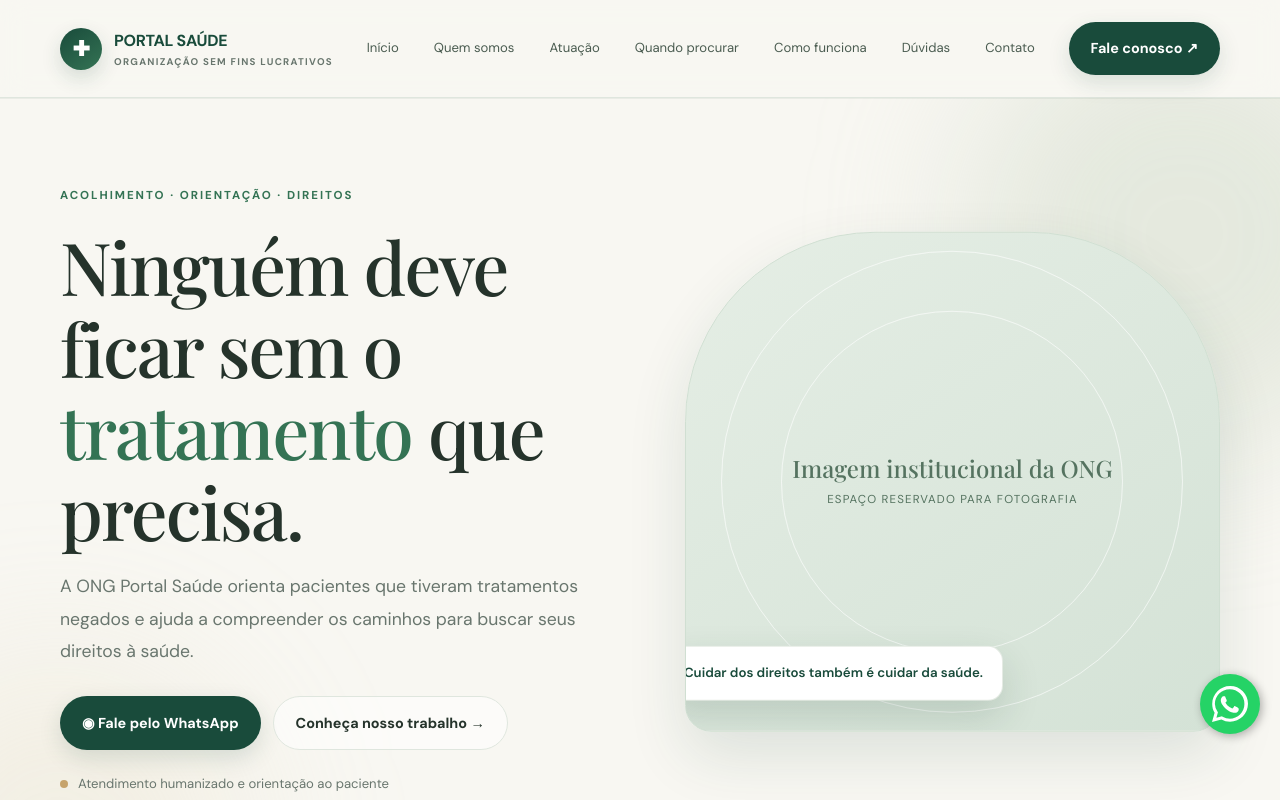
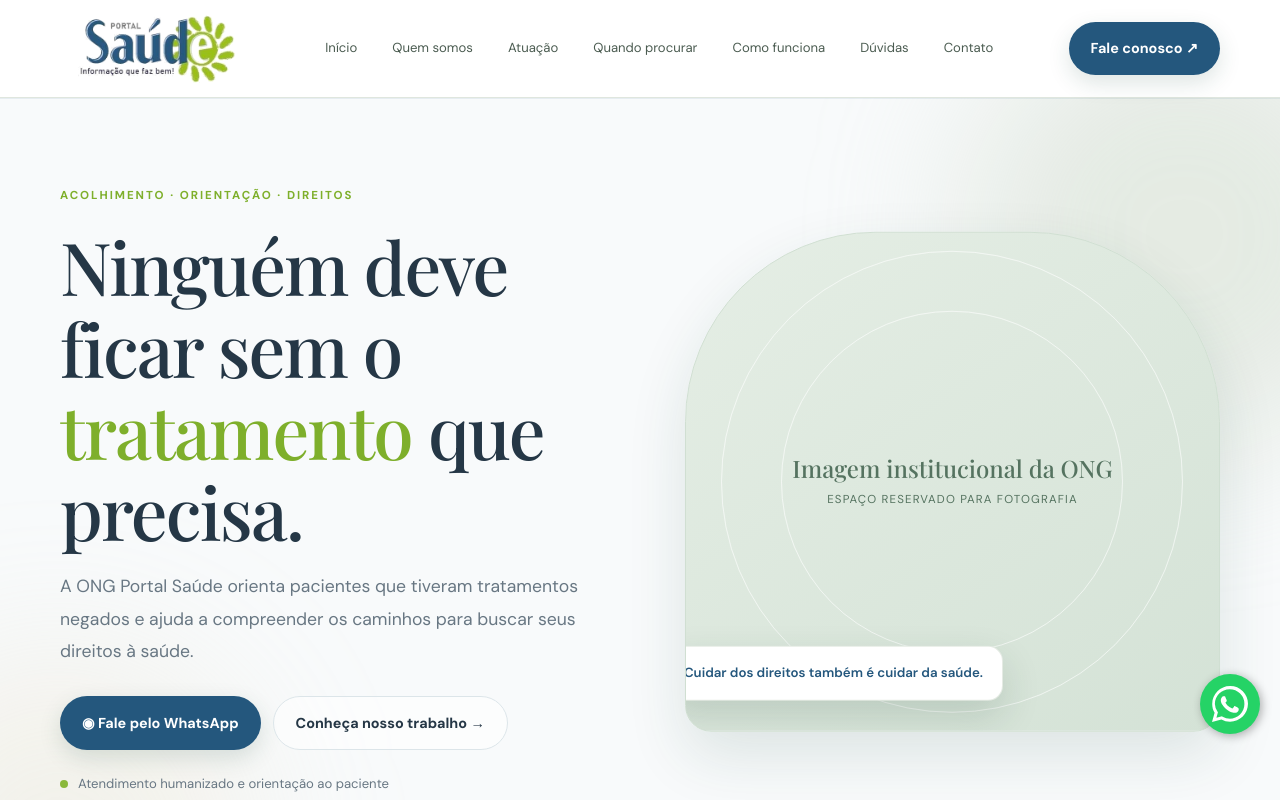
Before and after one commit to jeffersoninsanos-oss/ong-portal-saude, a plain HTML site: page index.html in a window 1280 px wide. Shown: the top 800 px of the page. Drawn offline with nearby package versions, Linux system fonts and the light colour scheme.

Commit message:
Adiciona logotipo oficial e aplica paleta azul e verde da ONG

```diff
--- a/index.html
+++ b/index.html
@@ -6,9 +6,9 @@
 <link rel="preconnect" href="https://fonts.googleapis.com"><link rel="preconnect" href="https://fonts.gstatic.com" crossorigin>
 <link href="https://fonts.googleapis.com/css2?family=DM+Sans:wght@400;500;600;700&family=Playfair+Display:wght@400;500;600&display=swap" rel="stylesheet">
 <style>
-:root{--forest:#194b3b;--leaf:#347354;--sage:#eaf1e9;--cream:#f8f7f2;--ink:#25332b;--muted:#69766e;--line:#dfe6de;--gold:#c6a36b;--serif:'Playfair Display',Georgia,serif;--sans:'DM Sans',Arial,sans-serif}
+:root{--forest:#24577d;--leaf:#7eaf2b;--sage:#edf4e5;--cream:#f8fafb;--ink:#253746;--muted:#687783;--line:#dce5e9;--gold:#8ab83b;--serif:'Playfair Display',Georgia,serif;--sans:'DM Sans',Arial,sans-serif}
 *{box-sizing:border-box}html{scroll-behavior:smooth;scroll-padding-top:90px}body{margin:0;background:var(--cream);color:var(--ink);font-family:var(--sans);line-height:1.7}a{color:inherit;text-decoration:none}.wrap{width:min(1160px,calc(100% - 44px));margin:auto}h1,h2,h3{font-family:var(--serif);font-weight:500;line-height:1.12;letter-spacing:-.025em;margin:0}h1{font-size:clamp(2.8rem,5.7vw,5.2rem)}h2{font-size:clamp(2.2rem,4.2vw,3.5rem)}h3{font-size:1.55rem}p{color:var(--muted);margin:14px 0}.eyebrow{color:var(--leaf);font-size:.72rem;font-weight:700;letter-spacing:.17em;text-transform:uppercase}.btn{display:inline-flex;align-items:center;justify-content:center;gap:9px;padding:14px 22px;border-radius:999px;font-size:.9rem;font-weight:700;transition:.25s}.primary{background:var(--forest);color:white;box-shadow:0 8px 22px #194b3b25}.primary:hover{background:var(--leaf);transform:translateY(-2px)}.outline{border:1px solid var(--line);background:#fff8}.outline:hover{border-color:var(--leaf);color:var(--leaf)}
-header{height:82px;position:sticky;top:0;z-index:20;background:#f8f7f2ed;backdrop-filter:blur(14px);border-bottom:1px solid #dfe6de}.nav{height:100%;display:flex;align-items:center;justify-content:space-between;gap:22px}.brand{display:flex;align-items:center;gap:12px;color:var(--forest);font-weight:700;letter-spacing:-.02em}.brand-icon{width:42px;height:42px;border-radius:14px;background:var(--forest);color:white;display:grid;place-items:center;font-size:1.3rem}.brand small{display:block;font-size:.61rem;letter-spacing:.13em;text-transform:uppercase;color:var(--muted)}.links{display:flex;gap:26px;align-items:center;font-size:.86rem;color:#4b5c51}.links a:hover{color:var(--leaf)}.menu{display:none;background:none;border:0;color:var(--forest);font-size:1.6rem}
+header{height:82px;position:sticky;top:0;z-index:20;background:#f8f7f2ed;backdrop-filter:blur(14px);border-bottom:1px solid #dfe6de}.nav{height:100%;display:flex;align-items:center;justify-content:space-between;gap:22px}.brand{display:flex;align-items:center;gap:12px;color:var(--forest);font-weight:700;letter-spacing:-.02em}.brand-logo{display:block;width:190px;height:auto;max-height:76px;object-fit:contain}.brand-icon{width:42px;height:42px;border-radius:14px;background:var(--forest);color:white;display:grid;place-items:center;font-size:1.3rem}.brand small{display:block;font-size:.61rem;letter-spacing:.13em;text-transform:uppercase;color:var(--muted)}.links{display:flex;gap:26px;align-items:center;font-size:.86rem;color:#4b5c51}.links a:hover{color:var(--leaf)}.menu{display:none;background:none;border:0;color:var(--forest);font-size:1.6rem}
 .hero{padding:74px 0 84px;overflow:hidden}.hero-grid{display:grid;grid-template-columns:1.02fr .98fr;gap:68px;align-items:center}.hero-copy{max-width:600px}.hero h1{margin:18px 0}.hero h1 em{font-style:normal;color:var(--leaf)}.hero-copy>p{font-size:1.1rem;max-width:540px;line-height:1.85}.actions{display:flex;flex-wrap:wrap;gap:12px;margin-top:28px}.note{display:flex;align-items:center;gap:10px;margin-top:23px;font-size:.82rem;color:var(--muted)}.note i{width:8px;height:8px;border-radius:50%;background:var(--gold)}.photo-slot{min-height:500px;border-radius:190px 190px 26px 26px;background:linear-gradient(145deg,#e5eee5,#d4e2d6);border:1px solid #d0dfd2;display:grid;place-items:center;position:relative;overflow:hidden}.photo-slot:before,.photo-slot:after{content:"";position:absolute;border:1px solid #ffffff9c;border-radius:50%;width:340px;height:340px}.photo-slot:after{width:450px;height:450px}.slot-label{position:relative;z-index:1;text-align:center;color:#557360;padding:25px}.slot-label b{display:block;font:500 1.5rem var(--serif)}.slot-label small{font-size:.72rem;letter-spacing:.1em;text-transform:uppercase}.float-label{position:absolute;z-index:2;bottom:30px;left:-22px;background:white;border-radius:15px;padding:15px 19px;box-shadow:0 12px 30px #193e2b20;color:var(--forest);font-size:.83rem;font-weight:600}
 .band{background:var(--forest);color:white;padding:22px 0}.band-inner{display:flex;justify-content:center;gap:clamp(22px,6vw,80px);flex-wrap:wrap}.band span{font-size:.88rem;color:#ffffffdf}.band b{color:#e2c48e;margin-right:8px}
 section{padding:92px 0}.head{max-width:680px;margin:0 auto 46px;text-align:center}.head p{font-size:1rem}.cards{display:grid;grid-template-columns:repeat(3,1fr);gap:22px}.card{padding:28px;border:1px solid var(--line);background:white;border-radius:20px;transition:.3s}.card:hover{transform:translateY(-6px);box-shadow:0 18px 38px #194b3b16;border-color:#b9cebd}.ico{width:48px;height:48px;border-radius:15px;background:var(--sage);color:var(--forest);display:grid;place-items:center;font-size:1.3rem;margin-bottom:20px}.card p{font-size:.91rem;margin-bottom:0}
@@ -22,13 +22,13 @@ section{padding:92px 0}.head{max-width:680px;margin:0 auto 46px;text-align:cente
 .cta{padding:0 0 92px}.cta-panel{background:var(--forest);border-radius:28px;text-align:center;color:white;padding:62px 28px}.cta-panel h2{max-width:720px;margin:12px auto 16px}.cta-panel p{color:#ffffffc8;max-width:620px;margin:0 auto 26px}.cta-panel .eyebrow{color:#e2c48e}.cta-panel .btn{background:white;color:var(--forest)}
 footer{background:#172f26;color:white;padding:52px 0 22px}.foot-grid{display:grid;grid-template-columns:1.3fr 1fr 1fr;gap:38px}.foot-grid h3{font:700 .86rem var(--sans);letter-spacing:.1em;text-transform:uppercase}.foot-grid p,.foot-grid a{font-size:.88rem;color:#ffffffad}.foot-grid a:hover{color:white}.foot-bottom{border-top:1px solid #ffffff25;margin-top:34px;padding-top:18px;display:flex;justify-content:space-between;gap:18px;flex-wrap:wrap;font-size:.78rem;color:#ffffff80}.whats{position:fixed;width:60px;height:60px;right:20px;top:88vh;bottom:auto;left:auto;z-index:9999;transform:translateY(-50%);display:grid;place-items:center;padding:0;border-radius:50%;background:#25d366;color:#fff;box-shadow:2px 2px 10px rgb(0 0 0 / 30%);text-decoration:none;transition:transform .3s ease,background-color .3s ease}.whats:hover{transform:translateY(-50%) scale(1.1);background:#128c7e}.whats svg{display:block;width:36px;height:36px;fill:currentColor}@media(max-width:560px){.whats{width:60px;height:60px;right:16px;top:auto;bottom:max(20px,env(safe-area-inset-bottom));transform:none}.whats:hover{transform:scale(1.1)}}
 .reveal{opacity:0;transform:translateY(22px);transition:.7s ease}.reveal.show{opacity:1;transform:none}
-@media(max-width:850px){.links{display:none;position:absolute;top:81px;left:0;right:0;background:var(--cream);padding:22px;flex-direction:column;border-bottom:1px solid var(--line)}.links.open{display:flex}.menu{display:block}.nav>.primary{display:none}.hero-grid,.split{grid-template-columns:1fr;gap:36px}.photo-slot{min-height:390px;max-width:570px;width:100%;margin:auto}.float-label{left:12px}.cards,.audiences{grid-template-columns:1fr 1fr}.pillars{grid-template-columns:1fr 1fr}.foot-grid{grid-template-columns:1fr 1fr}.steps{gap:14px}}
+@media(max-width:850px){.brand-logo{width:164px;max-height:68px}.links{display:none;position:absolute;top:81px;left:0;right:0;background:var(--cream);padding:22px;flex-direction:column;border-bottom:1px solid var(--line)}.links.open{display:flex}.menu{display:block}.nav>.primary{display:none}.hero-grid,.split{grid-template-columns:1fr;gap:36px}.photo-slot{min-height:390px;max-width:570px;width:100%;margin:auto}.float-label{left:12px}.cards,.audiences{grid-template-columns:1fr 1fr}.pillars{grid-template-columns:1fr 1fr}.foot-grid{grid-template-columns:1fr 1fr}.steps{gap:14px}}
 @media(max-width:560px){.wrap{width:calc(100% - 32px)}section{padding:68px 0}.hero{padding:52px 0}.hero h1{font-size:2.85rem}.hero-copy>p{font-size:1rem}.photo-slot{min-height:325px}.cards,.audiences,.steps,.projects,.foot-grid{grid-template-columns:1fr}.band-inner{gap:10px 24px}.band span{width:42%}.pillars{gap:10px}.pillar{padding:17px 10px}.cta-panel{padding:46px 20px}.whats{right:13px;bottom:13px;padding:12px 15px}.foot-bottom{display:block}}
 @media(prefers-reduced-motion:reduce){*,*:before,*:after{scroll-behavior:auto!important;animation-duration:.01ms!important;animation-iteration-count:1!important;transition-duration:.01ms!important}.reveal{opacity:1;transform:none}}
 
 /* Adaptação visual inspirada na versão mais recente do site de referência */
-:root{--forest:#194b3b;--leaf:#347354;--sage:#eaf1e9;--cream:#f8f7f2;--ink:#25332b;--muted:#69766e;--line:#dfe6de;--gold:#c6a36b;--serif:'Playfair Display',Georgia,serif;--sans:'DM Sans',Arial,sans-serif}
-header{height:98px;background:rgba(248,247,242,.88);box-shadow:0 1px 0 rgba(25,75,59,.06);transition:box-shadow .3s,background .3s}
+:root{--forest:#24577d;--leaf:#7eaf2b;--sage:#edf4e5;--cream:#f8fafb;--ink:#253746;--muted:#687783;--line:#dce5e9;--gold:#8ab83b;--serif:'Playfair Display',Georgia,serif;--sans:'DM Sans',Arial,sans-serif}
+header{height:98px;background:rgba(255,255,255,.94);box-shadow:0 1px 0 rgba(36,87,125,.08);transition:box-shadow .3s,background .3s}
 header:has(+ main){backdrop-filter:blur(14px)}
 .nav{gap:18px}
 .brand-icon{border-radius:50%;background:linear-gradient(145deg,var(--forest),var(--leaf));box-shadow:0 8px 20px rgba(25,75,59,.16)}
@@ -64,7 +64,7 @@ footer{background:#172f26}
 
 </style></head>
 <body>
-<header><div class="wrap nav"><a class="brand" href="#inicio"><span class="brand-icon">✚</span><span>PORTAL SAÚDE<small>Organização sem fins lucrativos</small></span></a><nav class="links" id="links"><a href="#inicio">Início</a><a href="#sobre">Quem somos</a><a href="#atuacao">Atuação</a><a href="#quando-procurar">Quando procurar</a><a href="#como-funciona">Como funciona</a><a href="#duvidas">Dúvidas</a><a href="#contato">Contato</a></nav><a class="btn primary" href="https://wa.me/5511999056373" target="_blank" rel="noopener">Fale conosco ↗</a><button class="menu" id="menu" aria-label="Abrir menu" aria-expanded="false">☰</button></div></header>
+<header><div class="wrap nav"><a class="brand" href="#inicio" aria-label="ONG Portal Saúde — início"><img class="brand-logo" src="assets/fotos/Code_Generated_Image.png" alt="Portal Saúde — Informação que faz bem!"></a><nav class="links" id="links"><a href="#inicio">Início</a><a href="#sobre">Quem somos</a><a href="#atuacao">Atuação</a><a href="#quando-procurar">Quando procurar</a><a href="#como-funciona">Como funciona</a><a href="#duvidas">Dúvidas</a><a href="#contato">Contato</a></nav><a class="btn primary" href="https://wa.me/5511999056373" target="_blank" rel="noopener">Fale conosco ↗</a><button class="menu" id="menu" aria-label="Abrir menu" aria-expanded="false">☰</button></div></header>
 <main id="inicio">
 <section class="hero"><div class="wrap hero-grid"><div class="hero-copy reveal"><span class="eyebrow">Acolhimento · Orientação · Direitos</span><h1>Ninguém deve ficar sem o <em>tratamento</em> que precisa.</h1><p>A ONG Portal Saúde orienta pacientes que tiveram tratamentos negados e ajuda a compreender os caminhos para buscar seus direitos à saúde.</p><div class="actions"><a class="btn primary" href="https://wa.me/5511999056373" target="_blank" rel="noopener">◉ Fale pelo WhatsApp</a><a class="btn outline" href="#sobre">Conheça nosso trabalho →</a></div><div class="note"><i></i> Atendimento humanizado e orientação ao paciente</div></div><div class="photo-slot reveal"><div class="slot-label"><b>Imagem institucional da ONG</b><small>Espaço reservado para fotografia</small></div><div class="float-label">Cuidar dos direitos também é cuidar da saúde.</div></div></div></section>
 <div class="band"><div class="wrap band-inner"><span><b>✦</b> Defesa do direito à saúde</span><span><b>✦</b> Orientação ao paciente</span><span><b>✦</b> Acolhimento humanizado</span></div></div>
```
